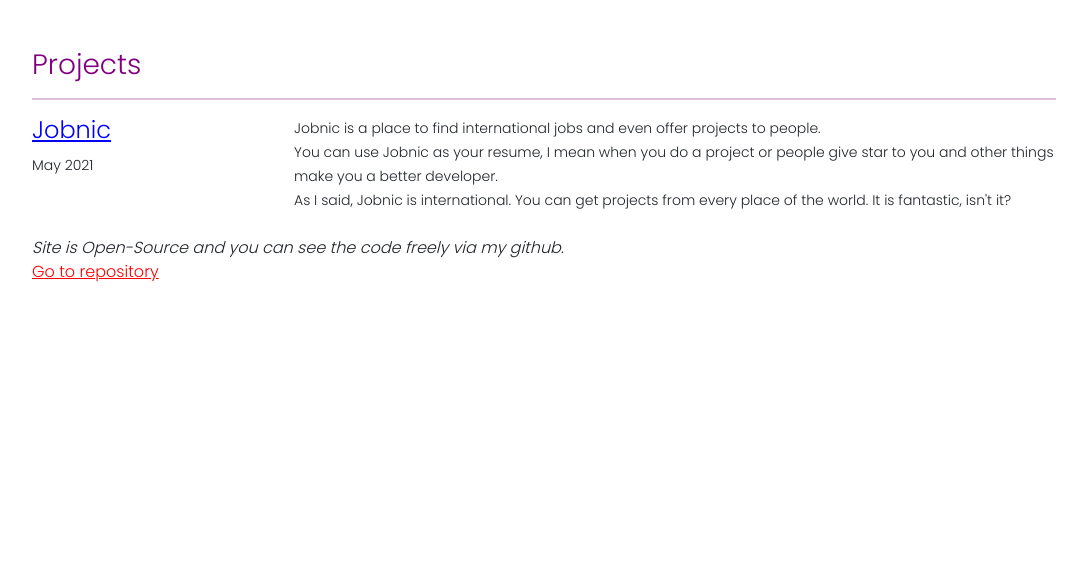
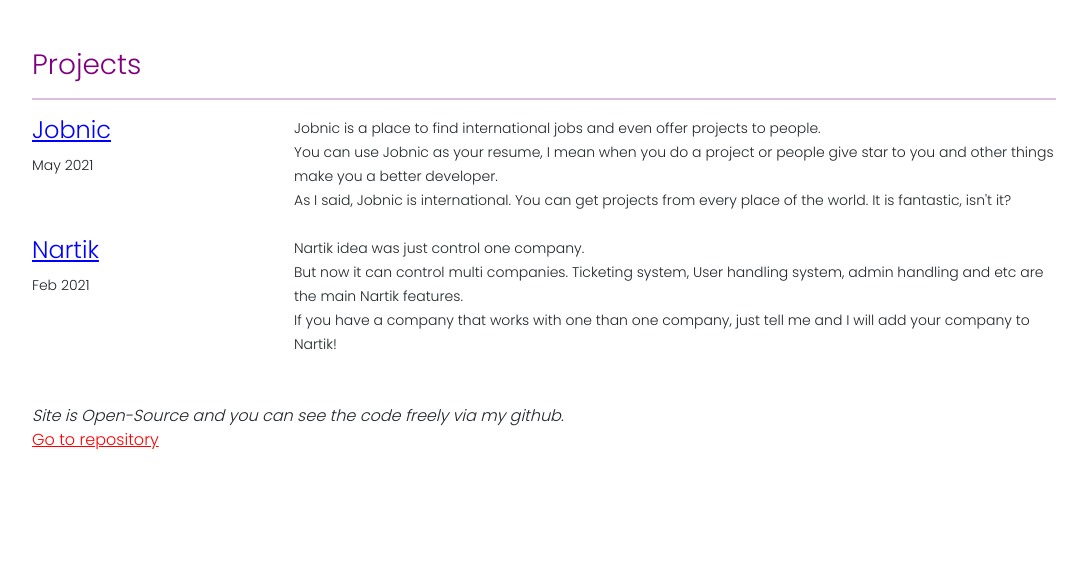
Before and after one commit to BlackIQ/BlackIQ.ir, a Flask app: page / in a window 1280 px wide. Shown: the part 638-1218 px from the top of the page, without its empty margins (96-1183 px from the left). Before the commit the page ends 920 px from the top, so only its background shows below. Run offline with Flask 2, Linux system fonts and the light colour scheme; some libraries are stand-ins or nearby versions.

Commit message:
Add nartik part

```diff
--- a/app/templates/index.html
+++ b/app/templates/index.html
@@ -151,6 +151,25 @@
                     <br>
                 </div>
             </div>
+            <br>
+            <div class="row">
+                <div class="col-md-3">
+                    <h4><a href="#" class="blue">Nartik</a></h4>
+                    <small>Feb 2021</small>
+                    <br>
+                </div>
+                <div class="col-md-9">
+                    <small>
+                        Nartik idea was just control one company.
+                        <br>
+                        But now it can control multi companies. Ticketing system, User handling system, admin handling and etc are the main Nartik features.
+                        <br>
+                        If you have a company that works with one than one company, just tell me and I will add your company to Nartik!
+                    </small>
+                    <br>
+                </div>
+            </div>
+            <br>
         </div>
     </div>
     <br>
```
